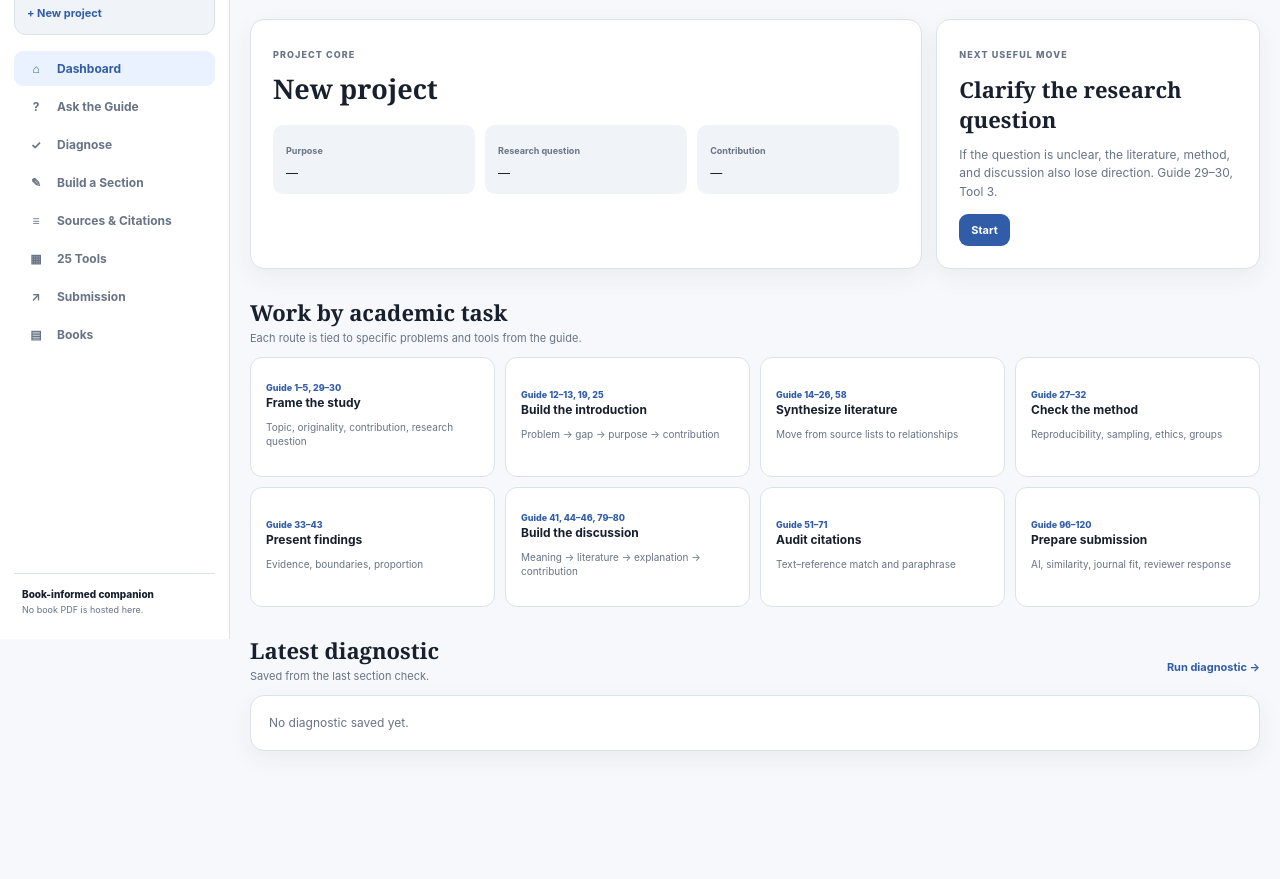
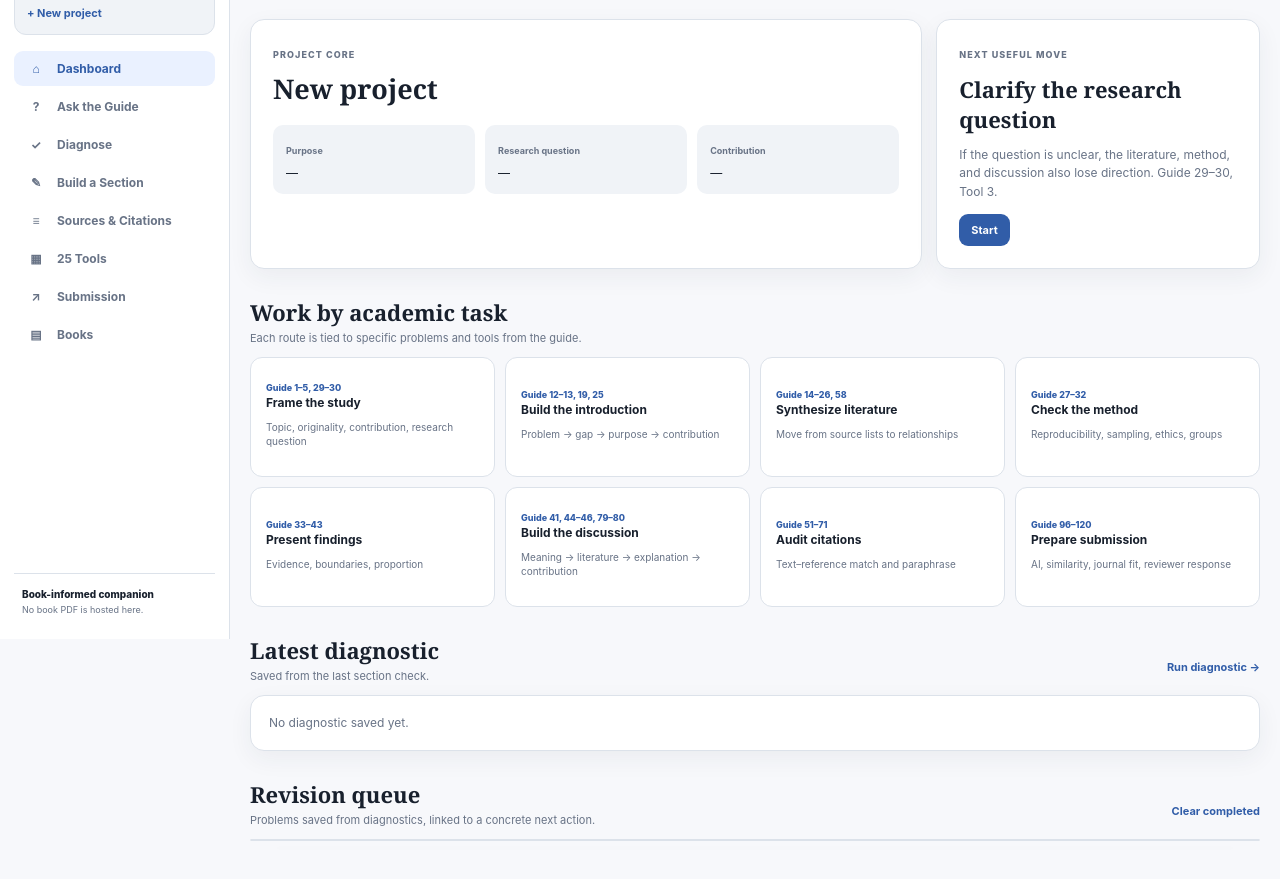
Before and after one commit to Readygoal/den2, a plain HTML site: page index.html in a window 1280 px wide. Shown: the part 161-1040 px from the top of the page. Before the commit the page ends 982 px from the top, so only its background shows below. Drawn offline with Linux system fonts and the light colour scheme.

Commit message:
Add revision queue to dashboard

```diff
--- a/index.html
+++ b/index.html
@@ -52,6 +52,7 @@
         </div>
         <div class="section-block"><div class="block-head"><div><h2 data-t="workByTask">Work by academic task</h2><p data-t="workByTaskText">Each route is tied to specific problems and tools from the guide.</p></div></div><div id="taskGrid" class="task-grid"></div></div>
         <div class="section-block"><div class="block-head"><div><h2 data-t="recentReport">Latest diagnostic</h2><p data-t="recentReportText">Saved from the last section check.</p></div><button class="link" data-view="diagnose" data-t="runDiagnostic">Run diagnostic →</button></div><div id="lastDiagnostic" class="panel empty-state"></div></div>
+        <div class="section-block"><div class="block-head"><div><h2 id="queueHeading">Revision queue</h2><p id="queueText">Problems saved from diagnostics, linked to a concrete next action.</p></div><button id="clearDoneQueue" class="link">Clear completed</button></div><div id="revisionQueue" class="panel revision-queue"></div></div>
       </section>
 
       <section id="guide" class="view">
```
